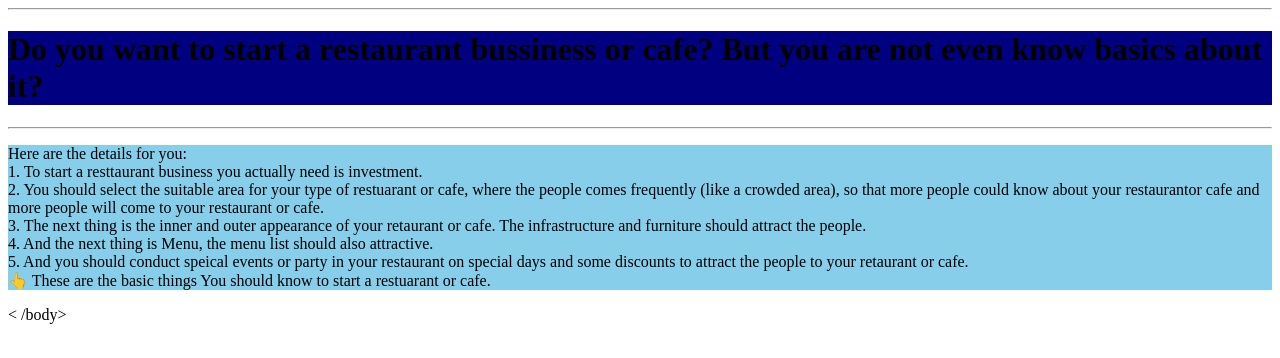
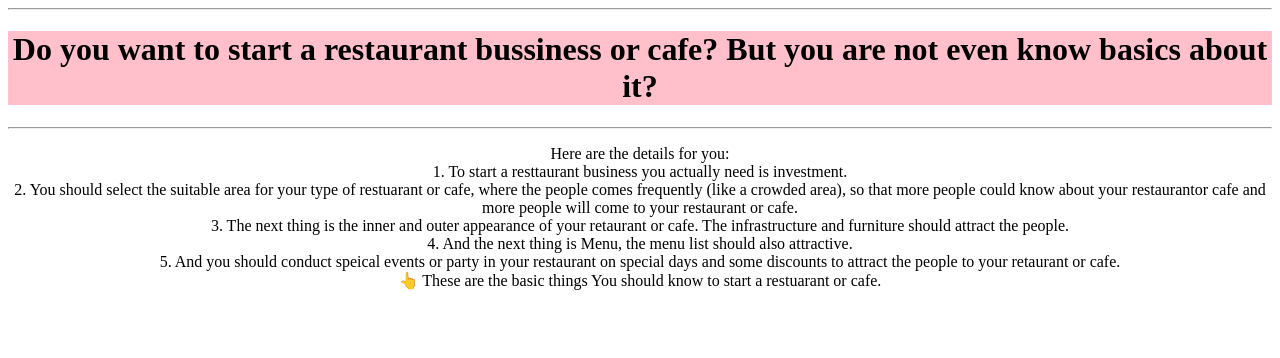
Before and after one commit to vyshnavi-telugu/mywebsite, a plain HTML site: page index.html in a window 1280 px wide. Drawn offline with Linux system fonts and the light colour scheme.

Commit message:
Update index.html

```diff
--- a/index.html
+++ b/index.html
@@ -5,15 +5,15 @@
   </title>
   <body>
     <hr>
-    <h1 style="background-color:navy"> Do you want to start a restaurant bussiness or cafe? But you are not even know basics about it?
+    <h1 align="center" style="background-color:pink"> Do you want to start a restaurant bussiness or cafe? But you are not even know basics about it?
     </h1>
     <hr>
-   <p style="background-color:skyblue"> Here are the details for you:<br>
+   <p align="center" style="background-color:skyblue:color:purple"> Here are the details for you:<br>
     1. To start a resttaurant business you actually need is investment. <br>
     2. You should select the suitable area for your type of restuarant or cafe, where the people comes frequently (like a crowded area), so that more people could know about your restaurantor cafe and more people will come to your restaurant or cafe. <br>
     3. The next thing is the inner and outer appearance of your retaurant or cafe. The infrastructure and furniture should attract the people.<br>
     4. And the next thing is Menu, the menu list should also attractive. <br>
     5. And you should conduct speical events or party in your restaurant on special days and some discounts to attract the people to your retaurant or cafe.<br>
     👆 These are the basic things You should know to start a restuarant or cafe.</p>
-  < /body>
+  </body>
 </html>
```
